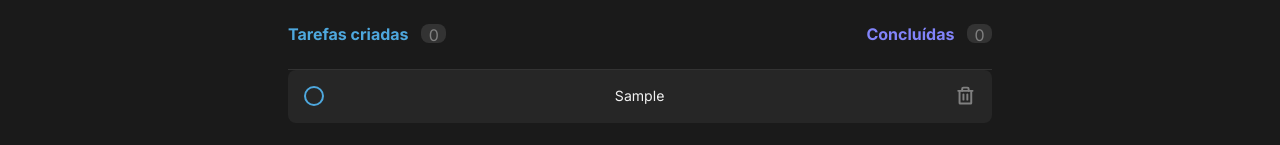
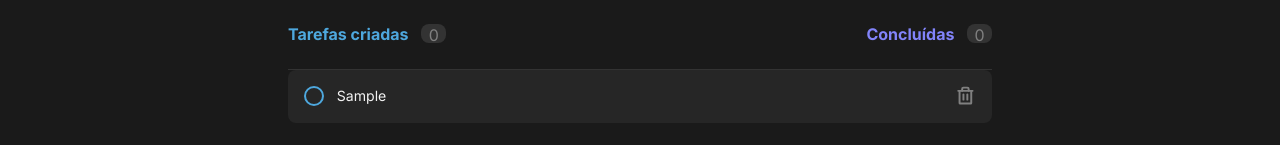
Before and after one commit to HenriquePereiraa/Todo-List, a React (Vite) app: page / in a window 1280 px wide. Both pictures are taken after typing "Sample" into the empty fields and a click on the button "Criar". Shown: the part 267-412 px from the top of the page. Built offline with nearby package versions, Linux system fonts and the light colour scheme.

Commit message:
Fix: spacing in the whole component

```diff
--- a/src/components/Main/Todo/Todo.module.css
+++ b/src/components/Main/Todo/Todo.module.css
@@ -1,6 +1,6 @@
 .todoContainer {
   display: flex;
-  justify-content: space-between;
+  justify-content: flex-start;
   align-items: flex-start;
   gap: 0.8rem;
   margin-bottom: 0.8rem;
@@ -21,6 +21,7 @@
 }
 
 .todoContainer > svg {
+  margin-left: auto;
   font-size: 1.3rem;
   color: var(--gray300);
   cursor: pointer;
```
